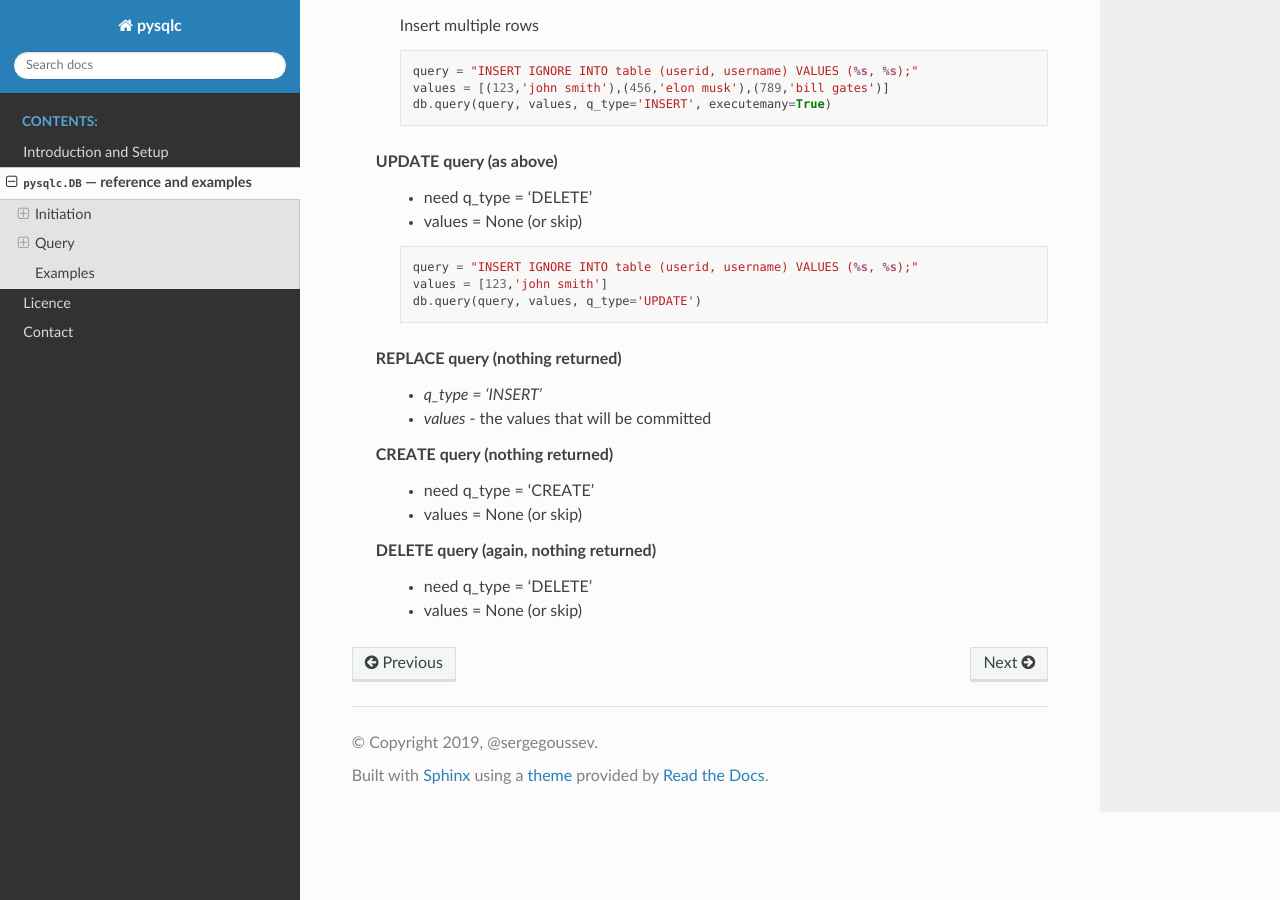
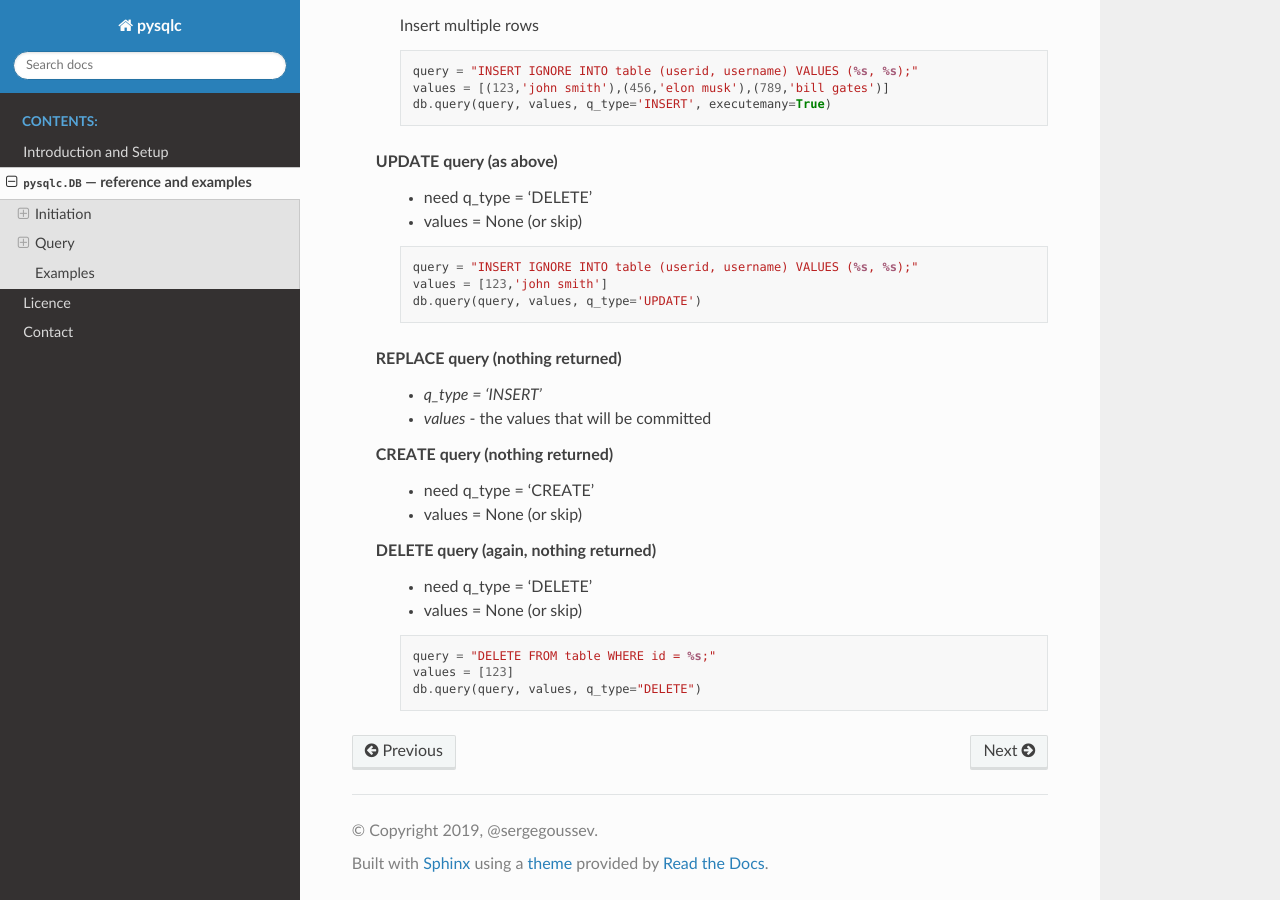
Before and after one commit to sergegoussev/pysqlc, a Sphinx documentation site: the page built from docs/source/Reference.rst, in a window 1280 px wide and 900 px high, scrolled down 1595 px. Built offline with Sphinx 7.4.7 and the Read the Docs theme 2.0.0, drawn with Linux system fonts in a browser that asks for light colours.

Commit message:
slight change to docs, added delete example

```diff
--- a/docs/source/Reference.rst
+++ b/docs/source/Reference.rst
@@ -88,3 +88,9 @@ Examples
     DELETE query (again, nothing returned)
         - need q_type = 'DELETE'
         - values = None (or skip)
+
+        .. code-block:: python
+
+            query = "DELETE FROM table WHERE id = %s;"
+            values = [123]
+            db.query(query, values, q_type="DELETE")
```
Also changed, not shown: 6 other files.
